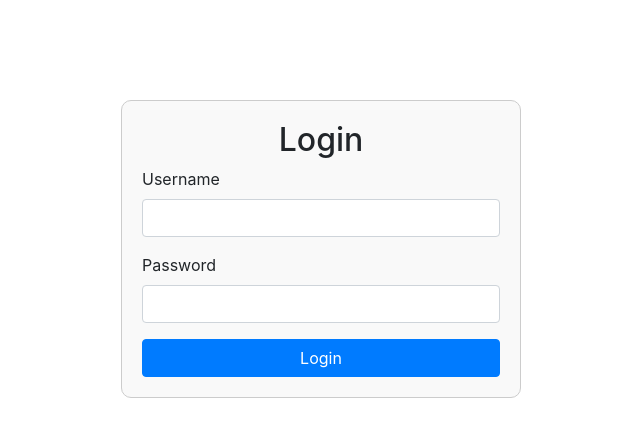
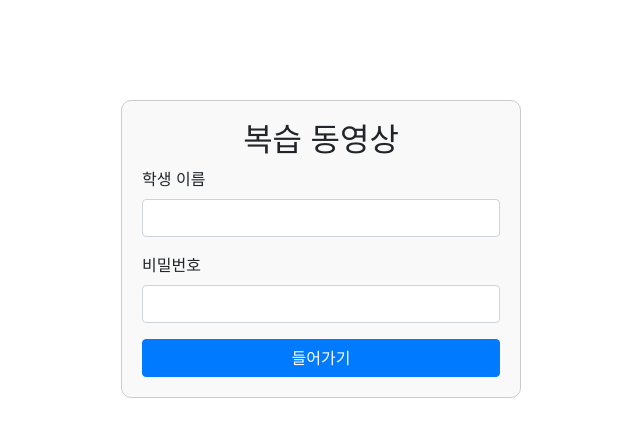
Before and after one commit to idealhyunmath/idealmath, a website: page index.html in a window 1280 px wide. Shown: the whole page, without its empty margins (319-959 px from the left). Drawn offline with nearby package versions, Linux system fonts and the light colour scheme.

Commit message:
이름 수정

```diff
--- a/index.html
+++ b/index.html
@@ -19,17 +19,17 @@
 <body>
     <div class="container">
         <div class="login-container">
-            <h2 class="text-center">Login</h2>
+            <h2 class="text-center">복습 동영상</h2>
             <form id="loginForm">
                 <div class="form-group">
-                    <label for="username">Username</label>
+                    <label for="username">학생 이름</label>
                     <input type="text" class="form-control" id="username" required>
                 </div>
                 <div class="form-group">
-                    <label for="password">Password</label>
+                    <label for="password">비밀번호</label>
                     <input type="password" class="form-control" id="password" required>
                 </div>
-                <button type="submit" class="btn btn-primary btn-block">Login</button>
+                <button type="submit" class="btn btn-primary btn-block">들어가기</button>
             </form>
         </div>
     </div>
```
